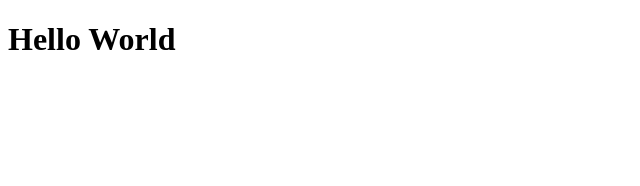
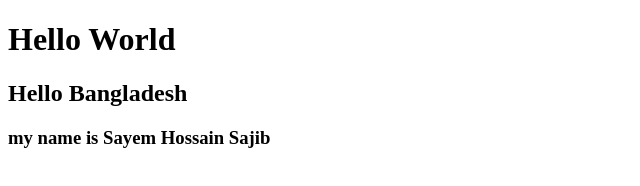
Before and after one commit to developer-S-H-Sajib/frist-web-design, a plain HTML site: page index.html in a window 1280 px wide. Shown: the whole page, without its empty margins (0-640 px from the left). Drawn offline with Linux system fonts and the light colour scheme.

Commit message:
learned github

```diff
--- a/index.html
+++ b/index.html
@@ -8,5 +8,7 @@
 </head>
 <body>
     <h1>Hello World</h1>
+    <h2>Hello Bangladesh</h2>
+    <h3>my name is Sayem Hossain Sajib</h3>
 </body>
 </html>
```
